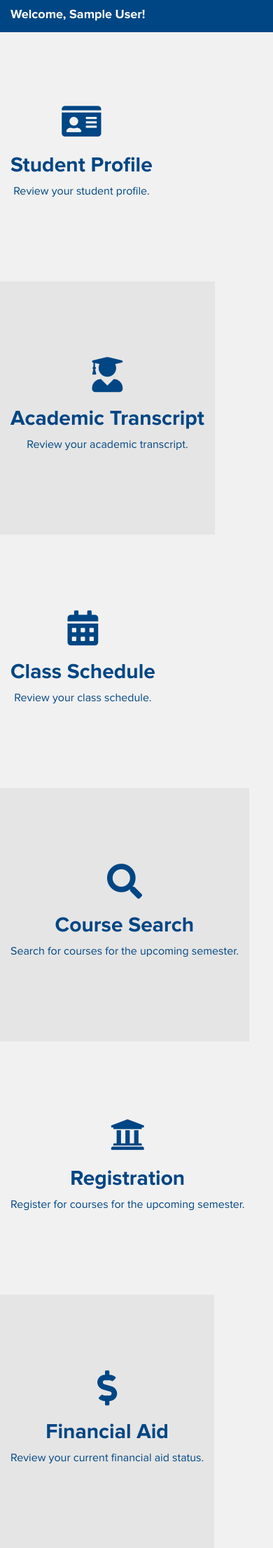
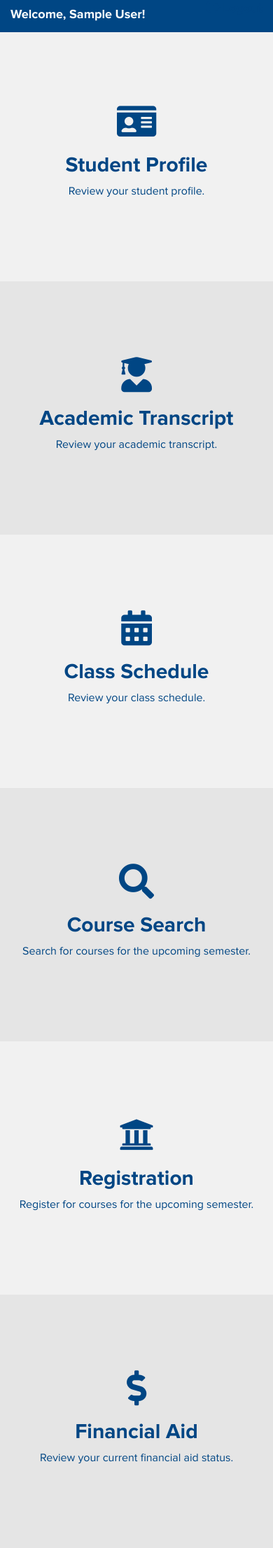
Before and after one commit to aggie-access/aggie-access-project, a PHP site: page /dashboard.php in a window 390 px wide. Shown: the part 80-2292 px from the top of the page at 70% size. Run offline with PHP 8.4, Linux system fonts and the light colour scheme; the visitor is signed in with stand-in values (Sample User, id 1); data that the repository does not hold is empty.

Commit message:
Add files via upload

```diff
--- a/alpha-website/stylesheets/stylesheet.css
+++ b/alpha-website/stylesheets/stylesheet.css
@@ -97,6 +97,11 @@ label {
 .row a {
   color:#004684;
 }
+@media screen and (max-width: 600px) {
+  .dashboard-even, .dashboard-odd {
+    width:100%;
+  }
+}
 .dashboard-even, .dashboard-odd {
   text-align:center;
   display:table;
```
